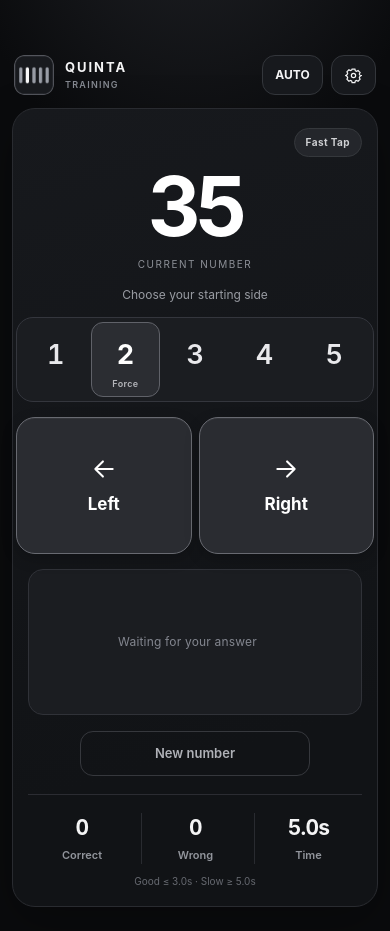
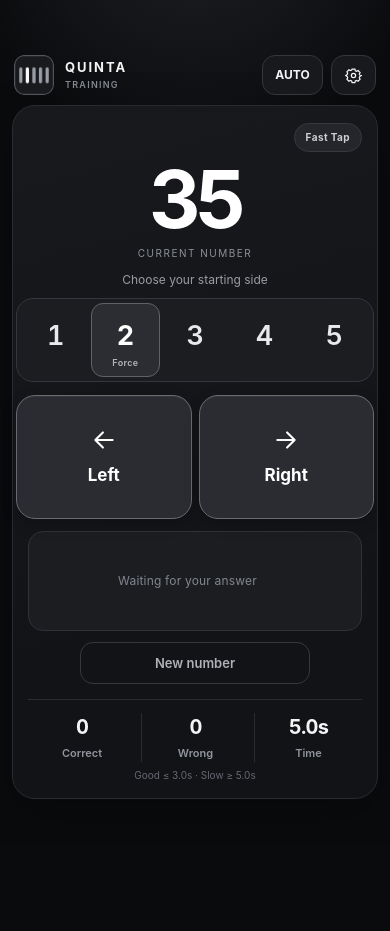
Before and after one commit to 100ratings/quinta, a plain HTML site: page quinta2/index.html in a window 390 px wide. After the commit the page ends 844 px from the top, so only its background shows below. Drawn offline with Linux system fonts and the light colour scheme.

Commit message:
QUINTA 2.0.7: responsive viewport-height sizing for iPhone 12 Pro Max

```diff
--- a/quinta2/app.js
+++ b/quinta2/app.js
@@ -1,7 +1,7 @@
 (function () {
   "use strict";
 
-  const VERSION = "2.0.6";
+  const VERSION = "2.0.7";
   const STORAGE_KEY = "quinta2_settings_v1";
   const $ = (selector) => document.querySelector(selector);
   const $$ = (selector) => Array.from(document.querySelectorAll(selector));
--- a/quinta2/index.html
+++ b/quinta2/index.html
@@ -9,19 +9,19 @@
   <meta name="apple-mobile-web-app-title" content="QUINTA">
   <meta name="description" content="QUINTA, training for the five-item force">
   <title>QUINTA</title>
-  <link rel="icon" type="image/png" sizes="16x16" href="./favicon-16x16.png?v=2.0.6">
-  <link rel="icon" type="image/png" sizes="32x32" href="./favicon-32x32.png?v=2.0.6">
-  <link rel="icon" type="image/png" sizes="192x192" href="./icon-192.png?v=2.0.6">
-  <link rel="apple-touch-icon" sizes="180x180" href="./apple-touch-icon.png?v=2.0.6">
-  <link rel="manifest" href="./site.webmanifest?v=2.0.6">
-  <link rel="stylesheet" href="./styles.css?v=2.0.6">
-  <script src="./app.js?v=2.0.6" defer></script>
+  <link rel="icon" type="image/png" sizes="16x16" href="./favicon-16x16.png?v=2.0.7">
+  <link rel="icon" type="image/png" sizes="32x32" href="./favicon-32x32.png?v=2.0.7">
+  <link rel="icon" type="image/png" sizes="192x192" href="./icon-192.png?v=2.0.7">
+  <link rel="apple-touch-icon" sizes="180x180" href="./apple-touch-icon.png?v=2.0.7">
+  <link rel="manifest" href="./site.webmanifest?v=2.0.7">
+  <link rel="stylesheet" href="./styles.css?v=2.0.7">
+  <script src="./app.js?v=2.0.7" defer></script>
 </head>
 <body>
   <main class="app">
     <header class="topbar">
       <div class="brand">
-        <img class="brand-mark" src="./icon-192.png?v=2.0.6" alt="" width="39" height="39">
+        <img class="brand-mark" src="./icon-192.png?v=2.0.7" alt="" width="39" height="39">
         <div class="brand-copy"><strong>QUINTA</strong><small data-i18n="subtitle">TREINAMENTO</small></div>
       </div>
       <div class="top-actions">
--- a/quinta2/styles.css
+++ b/quinta2/styles.css
@@ -360,3 +360,53 @@ input[type="checkbox"]{accent-color:#f5f5f6;width:17px;height:17px;cursor:pointe
 @media(max-width:390px){
   .feedback{height:146px;min-height:146px;max-height:146px}
 }
+
+
+/* v2.0.7: fit training screen to iPhone 12 Pro Max (428 × 926 CSS px)
+   Height-aware sizing, while preserving visible answer and feedback regions */
+@media (max-width:699px) {
+  .app{
+    padding-top:max(55px, calc(env(safe-area-inset-top, 0px) + 13px));
+    padding-bottom:max(12px, env(safe-area-inset-bottom, 0px));
+  }
+  .topbar{padding-bottom:10px}
+  .card{padding-top:17px;padding-bottom:15px}
+  .mode-line{min-height:23px}
+  .number-wrap{padding:6px 0 8px}
+  #number{font-size:clamp(76px, 20.5vw, 100px)}
+  .number-caption{margin-top:5px}
+  .section-caption{margin:3px 0 10px;line-height:1.35}
+  .five-grid{min-height:84px;padding:4px}
+  .tile,.tile:disabled{min-height:74px}
+  .direction-row{margin-top:13px}
+  .direction{
+    height:clamp(110px, 14.7dvh, 139px);
+    min-height:0;
+  }
+  .feedback{
+    display:block;
+    box-sizing:border-box;
+    height:clamp(100px, 11.7dvh, 130px);
+    min-height:0;
+    max-height:none;
+    margin-top:12px;
+    padding:10px 13px;
+    overflow-y:auto;
+  }
+  .feedback-placeholder{min-height:0}
+  .cta-row{margin-top:11px}
+  #nextBtn{min-height:42px}
+  .stat-grid{margin-top:15px;padding-top:13px}
+  .stat .val{font-size:20px}
+  .time-legend{margin-top:6px}
+}
+@media (max-width:390px) and (max-height:800px){
+  .card{padding-top:13px;padding-bottom:12px}
+  .number-wrap{padding:4px 0 6px}
+  #number{font-size:clamp(69px,19vw,85px)}
+  .five-grid{min-height:78px}
+  .tile,.tile:disabled{min-height:69px}
+  .direction{height:clamp(100px,12dvh,115px)}
+  .feedback{height:clamp(94px,11dvh,109px)}
+  .stat-grid{margin-top:12px;padding-top:10px}
+}
--- a/quinta2/version.json
+++ b/quinta2/version.json
@@ -1,4 +1,4 @@
 {
-  "version": "2.0.6",
+  "version": "2.0.7",
   "released": "2026-11-13"
 }
```
